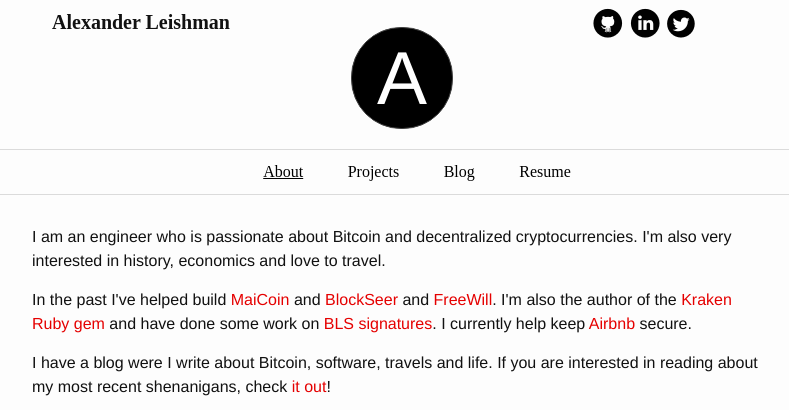
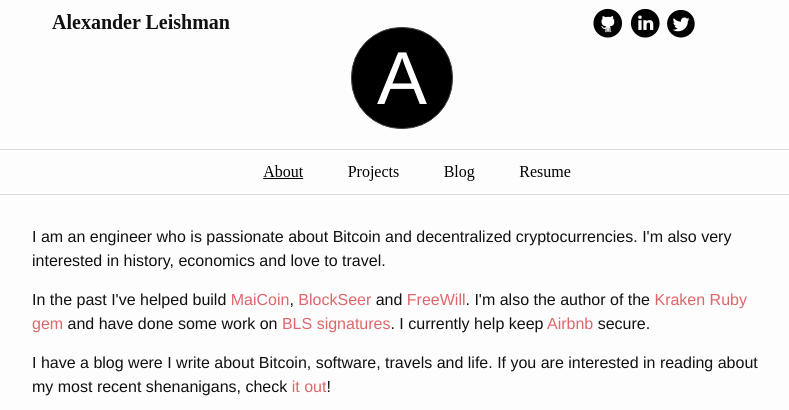
Before and after one commit to leishman/leishman.github.io, a Jekyll site: the page built from index.html, in a window 1280 px wide, cut to the strip 0-410 px from the top of the page. Shown: the whole strip, without its empty margins (238-1027 px from the left). Built offline with Jekyll 4.4.1, drawn with Linux system fonts in a browser that asks for light colours.

Commit message:
update homepage

```diff
--- a/css/main.scss
+++ b/css/main.scss
@@ -22,7 +22,7 @@ $black-color:      #000;
 $gray-color:       #828282;
 $gray-color-light: lighten($gray-color, 35%);
 $gray-color-dark:  darken($gray-color, 25%);
-$red-color:        #E50000;
+$red-color:        #DE666B;
 
 // Width of the content area
 $content-width:    800px;
--- a/index.html
+++ b/index.html
@@ -9,7 +9,7 @@ title: Home
     </p>
 
     <p>
-        In the past I've helped build <a href="https://www.maicoin.com/" class="pop">MaiCoin</a> and <a href="https://www.blockseer.com/" class="pop">BlockSeer</a> and <a href="https://www.freewill.com" class="pop">FreeWill</a>. I'm also the author of the <a href="https://github.com/leishman/kraken_ruby" class="pop">Kraken Ruby gem</a> and have done some work on <a href="https://github.com/leishman/bls_lib/" class="pop">BLS signatures</a>. I currently help keep <a href="https://www.airbnb.com" class="pop">Airbnb</a> secure.
+        In the past I've helped build <a href="https://www.maicoin.com/" class="pop">MaiCoin</a>, <a href="https://www.blockseer.com/" class="pop">BlockSeer</a> and <a href="https://www.freewill.com" class="pop">FreeWill</a>. I'm also the author of the <a href="https://github.com/leishman/kraken_ruby" class="pop">Kraken Ruby gem</a> and have done some work on <a href="https://github.com/leishman/bls_lib/" class="pop">BLS signatures</a>. I currently help keep <a href="https://www.airbnb.com" class="pop">Airbnb</a> secure.
     </p>
     <p>
        I have a  blog were I write about Bitcoin, software, travels and life. If you are interested in reading about my most recent shenanigans, check <a href="{{site.url}}/posts" class="pop">it out</a>!
```
